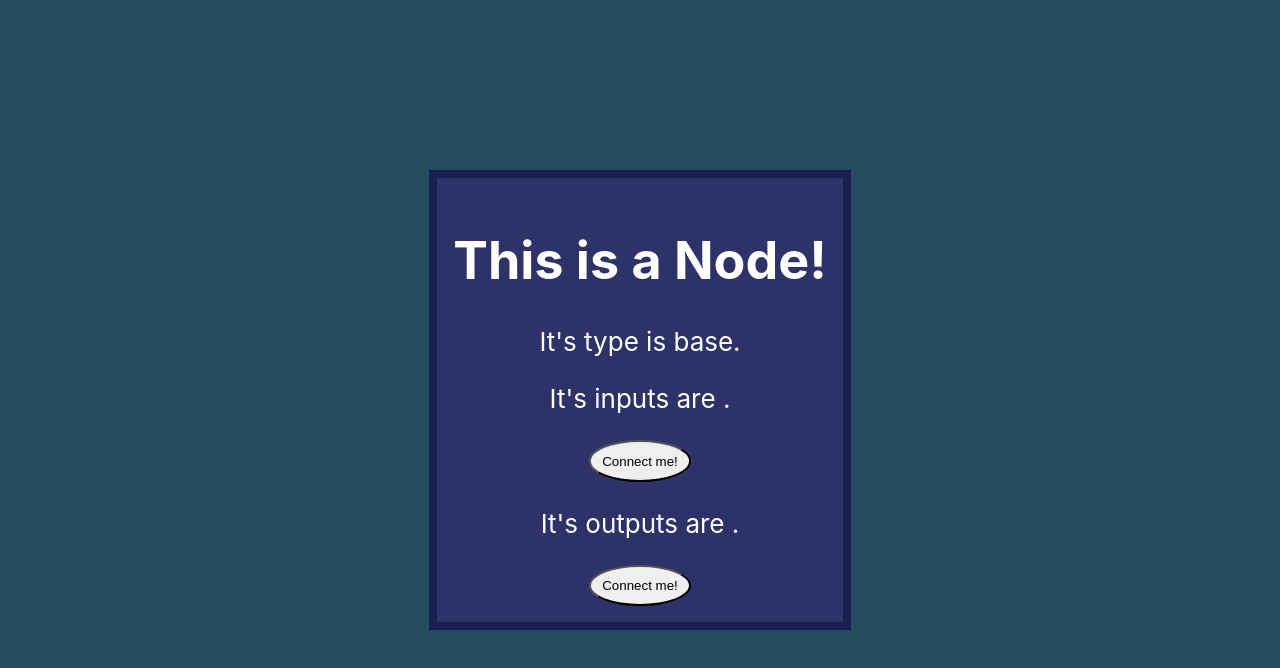
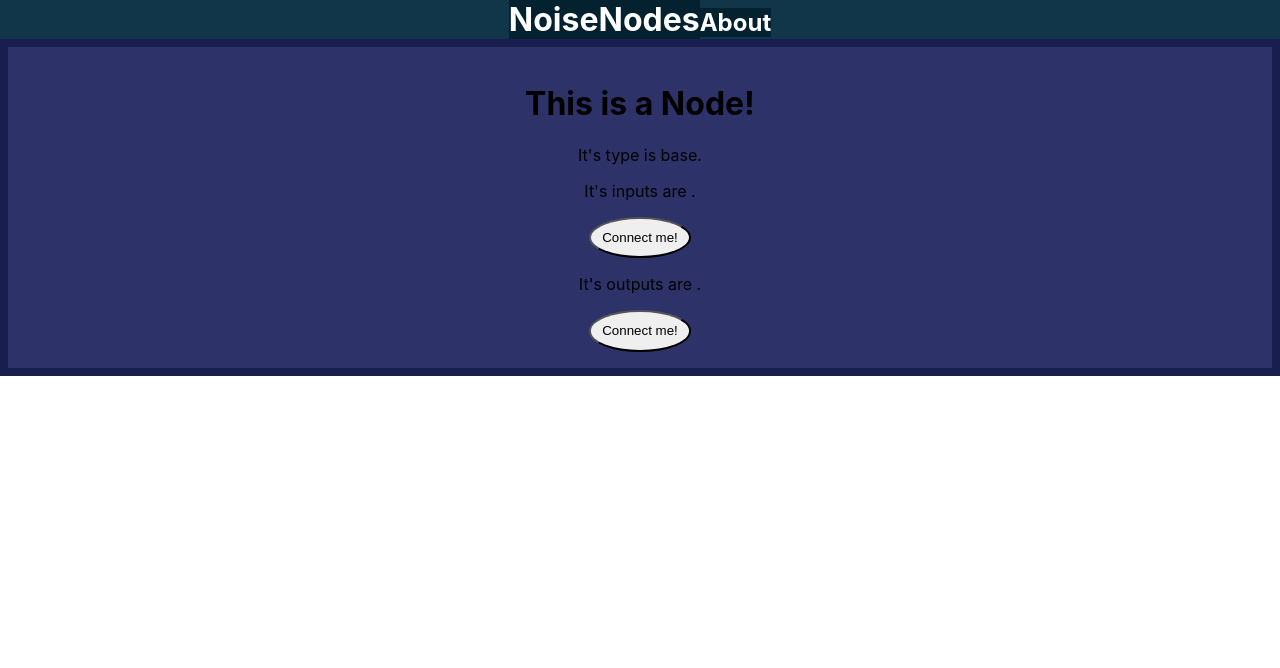
Before and after one commit to ychaw/noise-nodes, a React (Create React App) app: page / in a window 1280 px wide. Shown: the top 668 px of the page. Built offline with nearby package versions, Linux system fonts and the light colour scheme.

Commit message:
Initialize Header

```diff
--- a/package.json
+++ b/package.json
@@ -4,6 +4,7 @@
   "private": true,
   "dependencies": {
     "react": "^16.10.2",
+    "react-devtools": "^4.2.0",
     "react-dom": "^16.10.2",
     "react-scripts": "3.2.0"
   },
--- a/src/App.js
+++ b/src/App.js
@@ -1,16 +1,18 @@
-import React from 'react';
+import React, { Component } from 'react';
 import './style/colors.css';
 import './App.css';
+import Header from './components/layout/Header';
 import BaseNode from './modules/BaseNode';
 
-function App() {
-  return (
-    <div className="App">
-      <header className="App-header">
-        <BaseNode/>
-      </header>
-    </div>
-  );
+class App extends Component {
+  render() {
+    return (
+      <div className="App">
+        <Header />
+        <BaseNode />
+      </div>
+    );
+  }
 }
 
 export default App;
--- /dev/null
+++ b/src/components/layout/Header.js
@@ -0,0 +1,29 @@
+import React from 'react';
+
+function Header() {
+    return (
+        <header style={headerStyle}>
+            <h1 style={titleStyle}>NoiseNodes</h1>
+            <h2 style={aboutStyle}>About</h2>
+        </header>
+    )
+}
+
+const headerStyle = {
+    display: 'block',
+    background: '#123649',
+    border: '1px solid black'
+}
+
+const titleStyle = {
+    display: 'inline',
+    background: '#042130',
+    color: 'white'
+}
+const aboutStyle = {
+    display: 'inline',
+    background: '#042130',
+    color: 'white'
+ }
+
+export default Header;
```
Also changed, not shown: 2 other files (tests, documents, lock files or other folders).
